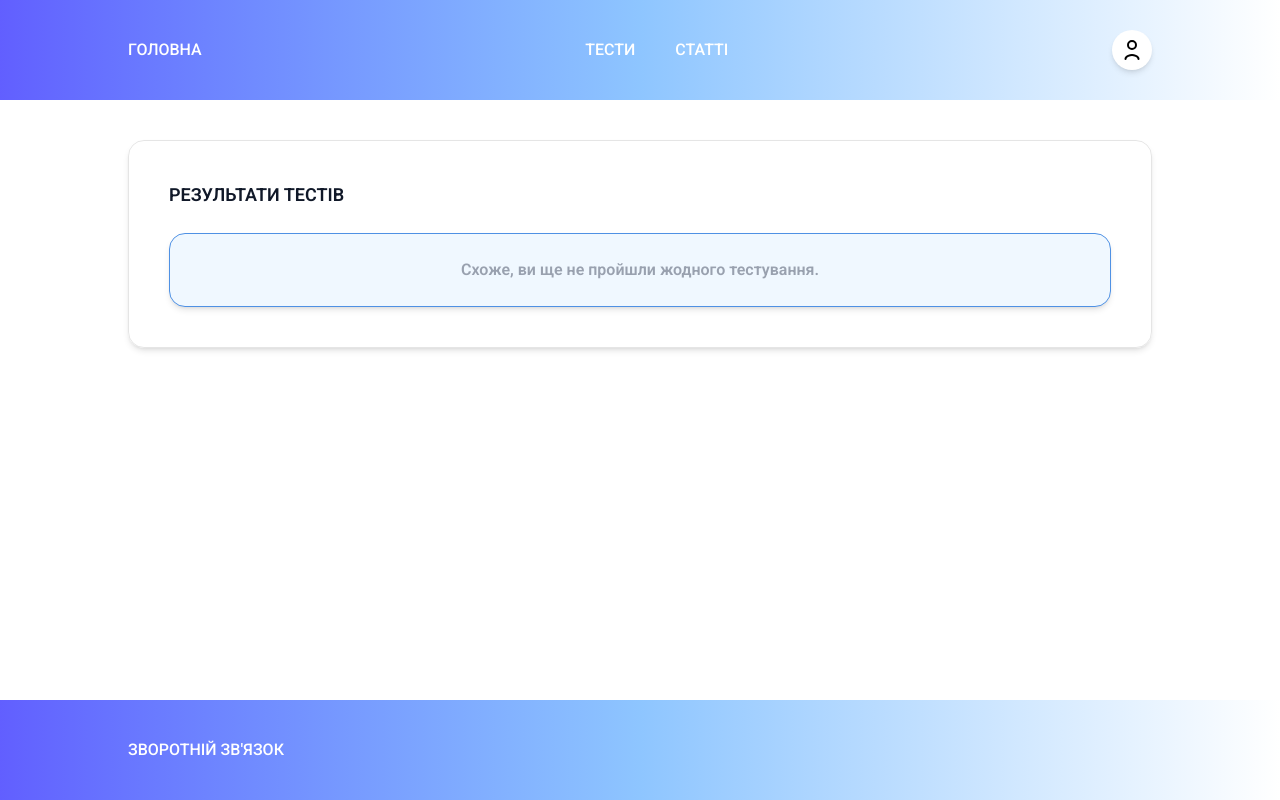
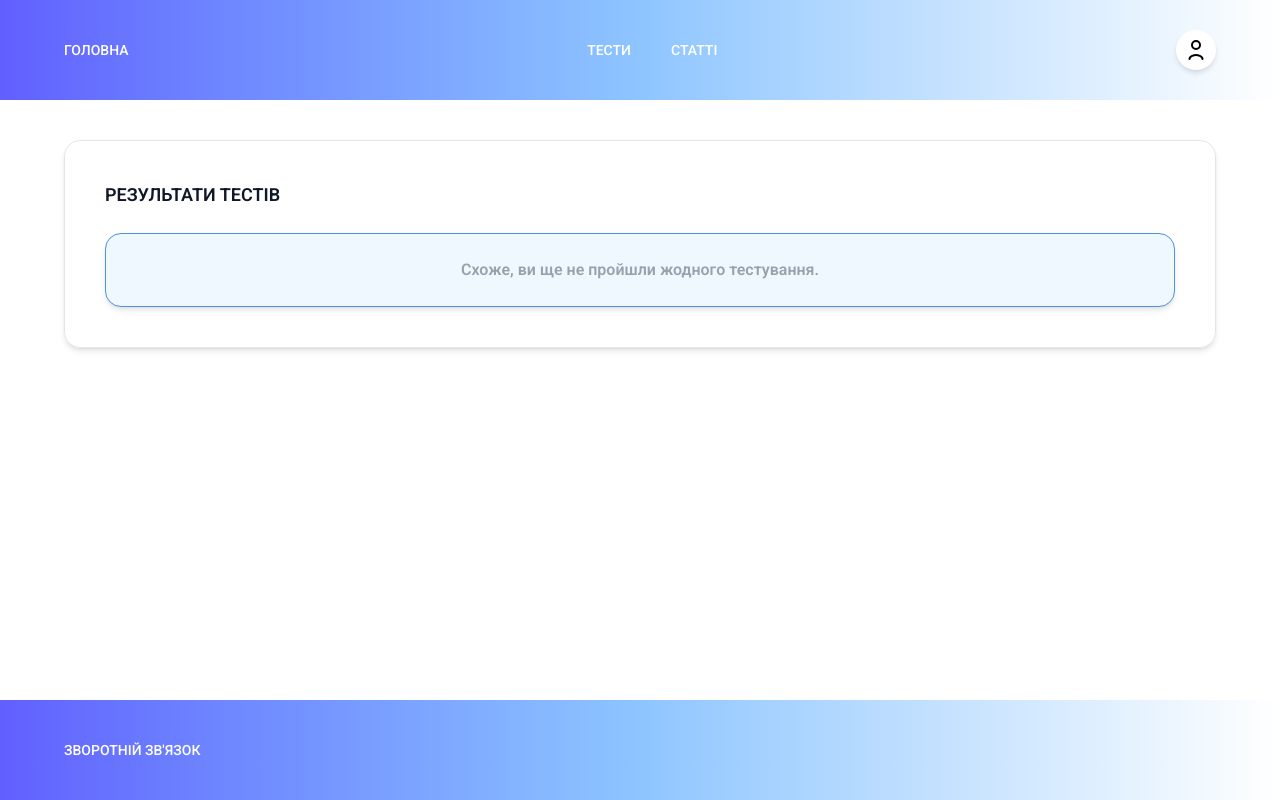
Before and after one commit to krylaangel/PsyBalance, a React (Vite) app: page /profile in a window 1280 px wide. Built offline with nearby package versions, Linux system fonts and the light colour scheme.

Commit message:
animated product discription

```diff
--- a/src/app/App.css
+++ b/src/app/App.css
@@ -3,8 +3,8 @@
 
 @layer utilities {
   .clamp {
-    padding-right: clamp(10px, 10vw, 200px);
-    padding-left: clamp(10px, 10vw, 200px);
+    padding-right: clamp(10px, 5vw, 200px);
+    padding-left: clamp(10px, 5vw, 200px);
   }
 }
 @layer base {
@@ -26,18 +26,20 @@ footer {
   @apply h-[100px] flex items-center;
 }
 .menu-item {
-  @apply font-medium text-white text-sm md:text-base uppercase cursor-pointer
+  @apply font-medium text-[var(--clr-button-hover)] md:text-white text-base md:text-sm md:text-base uppercase cursor-pointer
   relative inline-block;
 }
-
+.menu-item:hover {
+  @apply text-[var(--clr-focus)] md:text-white;
+}
 .menu-item::after {
   content: '';
-  @apply absolute left-0 bottom-0 h-[1px] w-0 bg-[var(--clr-button-hover)] transition-all duration-300;
+  @apply absolute left-0 bottom-0 h-[1px] w-0 md:bg-[var(--clr-button-hover)] transition-all duration-300;
 }
 
 .menu-item:not(.active):hover::after {
   width: 100%;
-}
+ }
 
 .menu-item.active {
   @apply font-bold text-[var(--clr-button-hover)];
--- a/src/components/Sections/PostSection.jsx
+++ b/src/components/Sections/PostSection.jsx
@@ -3,7 +3,7 @@ import Button from "@/components/ui/buttons/Button.jsx";
 import { BUTTONS_TEXT } from "@/constants/buttons.js";
 import Expanded from "@/common/Expanded.jsx";
 
-const PostPage = ({ id, handleDetails, description, title, category }) => {
+const PostSection = ({ id, handleDetails, description, title, category }) => {
   return (
     <li key={id} className="page card">
       <h3 className="page__title">{title}</h3>
@@ -22,4 +22,4 @@ const PostPage = ({ id, handleDetails, description, title, category }) => {
     </li>
   );
 };
-export default PostPage;
+export default PostSection;
--- a/src/components/layout/Header.jsx
+++ b/src/components/layout/Header.jsx
@@ -4,13 +4,15 @@ import Button from "@/components/ui/buttons/Button.jsx";
 
 import { BUTTONS_TEXT } from "@/constants/buttons.js";
 import { useAuthStore } from "@/store/useAuthStore.js";
+import Navigation from "@/components/layout/Navigation/Navigation.jsx";
+import { useEffect, useState } from "react";
 
 const Header = () => {
   const logout = useAuthStore((state) => state.logout);
   const user = useAuthStore((state) => state.user);
 
   const navigate = useNavigate();
-
+  const [navOpen, setNavOpen] = useState(false);
   const toggleForm = () => {
     navigate("/ControlledFormAuth");
   };
@@ -20,33 +22,64 @@ const Header = () => {
     navigate("/ControlledFormAuth");
   };
 
+  useEffect(() => {
+    if (navOpen) {
+      document.body.classList.add("overflow-hidden");
+    } else {
+      document.body.classList.remove("overflow-hidden");
+    }
+    return () => {
+      document.body.classList.remove("overflow-hidden");
+    };
+  }, [navOpen]);
+
   return (
-    <header className="clamp flex justify-between gradient-layout__header">
-      <NavLink to="/" className="menu-item">
-        Головна
-      </NavLink>
-      <ul className="flex hidden md:flex">
-        <li className="pr-10">
-          <NavLink
-            to="/tests"
-            className={({ isActive }) =>
-              isActive ? "menu-item active" : "menu-item"
-            }
+    <header className="clamp flex justify-between gradient-layout__header relative">
+      <div className="flex gap-x-2">
+        <button
+          className="cursor-pointer flex md:hidden"
+          onClick={() => {
+            setNavOpen((prev) => !prev);
+          }}
+        >
+          <svg
+            className="text-white"
+            width="30"
+            height="20"
+            viewBox="0 0 30 20"
+            fill="none"
+            xmlns="http://www.w3.org/2000/svg"
           >
-            Тести
-          </NavLink>
-        </li>
-        <li>
-          <NavLink
-            to="/posts"
-            className={({ isActive }) =>
-              isActive ? "menu-item active" : "menu-item"
-            }
-          >
-            Статті
-          </NavLink>
-        </li>
-      </ul>
+            <rect
+              className={`transition-transform duration-300 origin-center ${navOpen ? "rotate-45 translate-y-[6px]" : ""}`}
+              width="30"
+              height="4"
+              rx="2"
+              fill="currentColor"
+            />
+            <rect
+              className={`transition-transform duration-300 origin-center ${navOpen ? "hidden" : ""}`}
+              y="8"
+              width="30"
+              height="4"
+              rx="2"
+              fill="currentColor"
+            />
+            <rect
+              className={`transition-transform duration-300 origin-center ${navOpen ? "-rotate-45 -translate-y-[6px]" : ""}`}
+              y="16"
+              width="30"
+              height="4"
+              rx="2"
+              fill="currentColor"
+            />
+          </svg>
+        </button>
+        <NavLink to="/" className="menu-item">
+          Головна
+        </NavLink>
+      </div>
+      <Navigation isOpen={navOpen} setNavOpen={setNavOpen} />
       <div className="space-x-4">
         {user ? (
           <>
--- /dev/null
+++ b/src/components/layout/Navigation/Navigation.jsx
@@ -0,0 +1,28 @@
+import { menuItems } from "@/constants/menuItems.js";
+import { NavLink } from "react-router-dom";
+
+const Navigation = ({ isOpen, setNavOpen }) => {
+  return (
+    <ul
+      className={`overflow-y-auto flex-col md:flex-row absolute md:static z-10 top-full md:top-auto bg-white md:bg-transparent
+ left-0 transition-all duration-500 ease-in-out clamp h-screen md:h-auto w-full md:w-auto gap-x-10 gap-y-2 mt-10 md:mt-0
+${isOpen ? "opacity-100 pointer-events-auto " : "opacity-0 pointer-events-none"}
+       flex md:opacity-100 md:pointer-events-auto`}
+    >
+      {menuItems.map(({ to, label }, index) => (
+        <li key={to}>
+          <NavLink
+            onClick={() => setNavOpen(false)}
+            to={to}
+            className={({ isActive }) =>
+              isActive ? "menu-item active" : "menu-item"
+            }
+          >
+            {label}
+          </NavLink>
+        </li>
+      ))}
+    </ul>
+  );
+};
+export default Navigation;
--- a/src/components/ui/skeletons/PostSkeletonForList.jsx
+++ b/src/components/ui/skeletons/PostSkeletonForList.jsx
@@ -1,20 +1,21 @@
+import styles from "./PostSkeletonForList.module.css";
 const PostSkeletonForList = () => {
   return (
     <>
       <div className="p-4 space-y-4">
-        <div className="h-6 bg-gray-200 rounded animate-pulse w-1/2"></div>
-        <div className="h-4 bg-gray-200 rounded animate-pulse w-full"></div>
-        <div className="h-4 bg-gray-200 rounded animate-pulse w-3/4"></div>
+        <div className={`h-6 ${styles.postSkeletonForList} w-1/2`}></div>
+        <div className={`h-4 ${styles.postSkeletonForList} w-full`}></div>
+        <div className={`h-4 ${styles.postSkeletonForList} w-3/4`}></div>
       </div>
       <div className="p-4 space-y-4">
-        <div className="h-6 bg-gray-200 rounded animate-pulse w-1/2"></div>
-        <div className="h-4 bg-gray-200 rounded animate-pulse w-full"></div>
-        <div className="h-4 bg-gray-200 rounded animate-pulse w-3/4"></div>
+        <div className={`h-6 ${styles.postSkeletonForList} w-1/2`}></div>
+        <div className={`h-4 ${styles.postSkeletonForList} w-full`}></div>
+        <div className={`h-4 ${styles.postSkeletonForList} w-3/4`}></div>
       </div>
       <div className="p-4 space-y-4">
-        <div className="h-6 bg-gray-200 rounded animate-pulse w-1/2"></div>
-        <div className="h-4 bg-gray-200 rounded animate-pulse w-full"></div>
-        <div className="h-4 bg-gray-200 rounded animate-pulse w-3/4"></div>
+        <div className={`h-6 ${styles.postSkeletonForList} w-1/2`}></div>
+        <div className={`h-4 ${styles.postSkeletonForList} w-full`}></div>
+        <div className={`h-4 ${styles.postSkeletonForList} w-3/4`}></div>
       </div>
     </>
   );
--- /dev/null
+++ b/src/components/ui/skeletons/postSkeletonForList.module.css
@@ -0,0 +1,17 @@
+@import "tailwindcss";
+@tailwind utilities;
+.postSkeletonForList{
+    @apply bg-gray-200 rounded animate-pulse;
+    background: linear-gradient(90deg, #f0f0f0 25%, #e0e0e0 37%, #f0f0f0 63%);
+    background-size: 400% 100%;
+    animation: shimmer 5s ease-in-out infinite;
+    border-radius: 8px;
+}
+@keyframes shimmer {
+    0% {
+        background-position: -400% 0;
+    }
+    100% {
+        background-position: 400% 0;
+    }
+}
--- /dev/null
+++ b/src/constants/menuItems.js
@@ -0,0 +1,4 @@
+export const menuItems = [
+  { to: "/tests", label: "Тести" },
+  { to: "/posts", label: "Статті" },
+];
```
